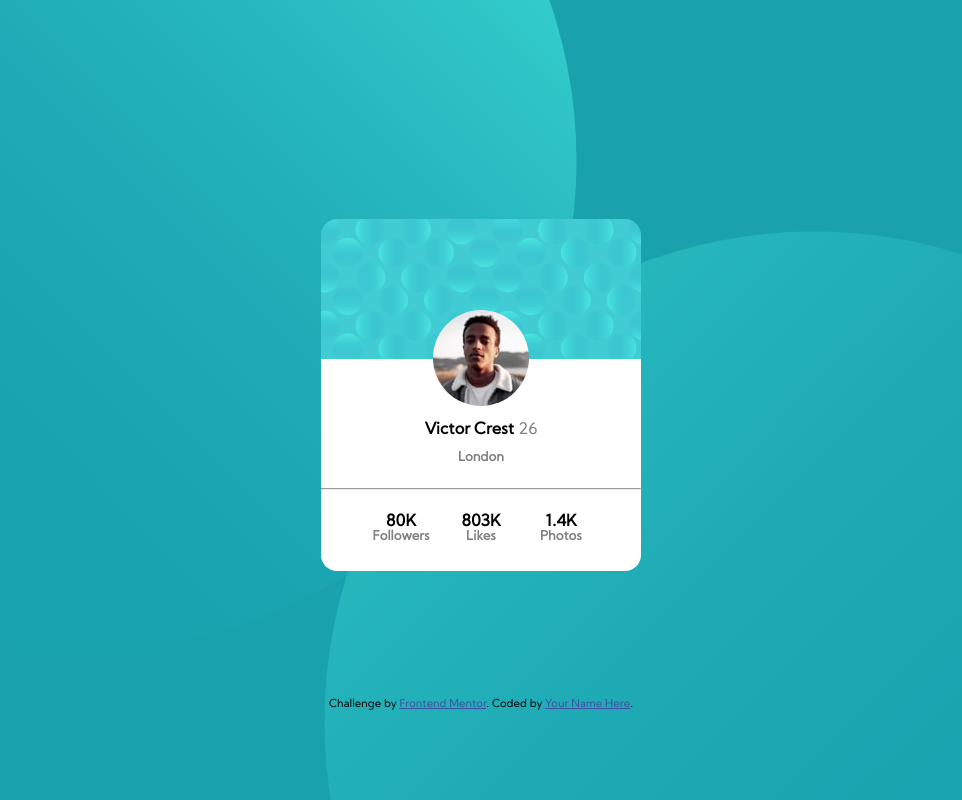
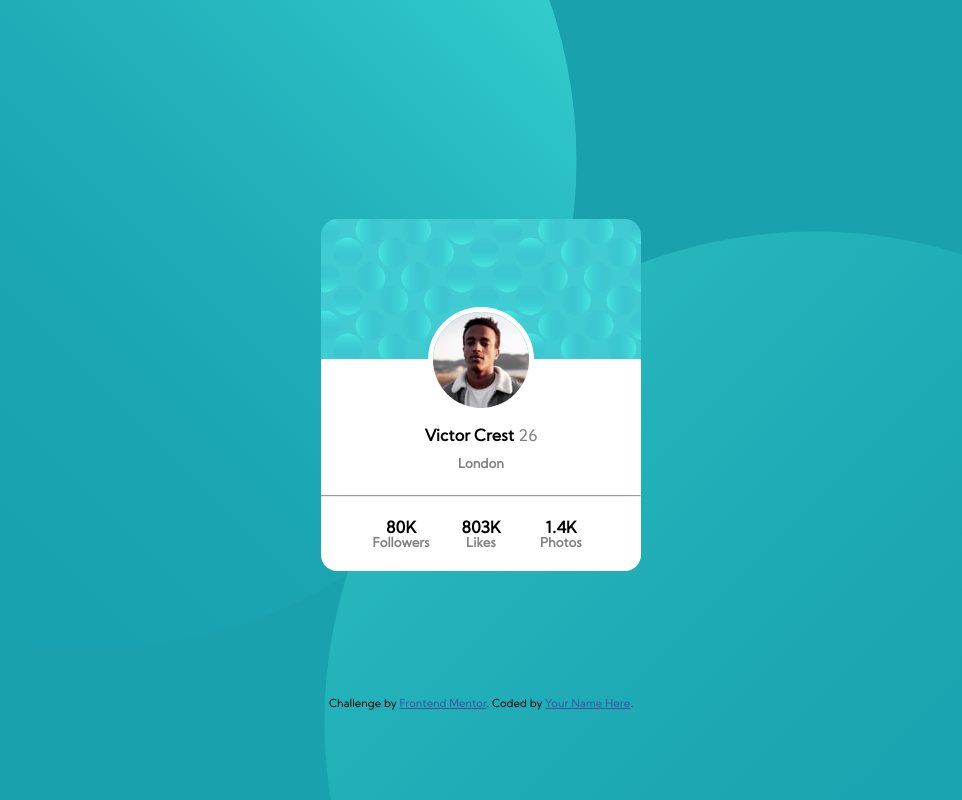
Before and after one commit to Kucabara21/profile-card-component-main, a plain HTML site: page index.html in a window 1280 px wide. Shown: the whole page, without its empty margins (159-1121 px from the left). Drawn offline with Linux system fonts and the light colour scheme.

Commit message:
Update style1.css

```diff
--- a/style1.css
+++ b/style1.css
@@ -47,7 +47,8 @@ html, body{
 }
 
 .profile .img{
-    border-radius: 3rem;
+    border: 5px solid white;
+    border-radius: 5rem;
     margin-bottom: 1rem;
 }
 .name, .stat{
```
